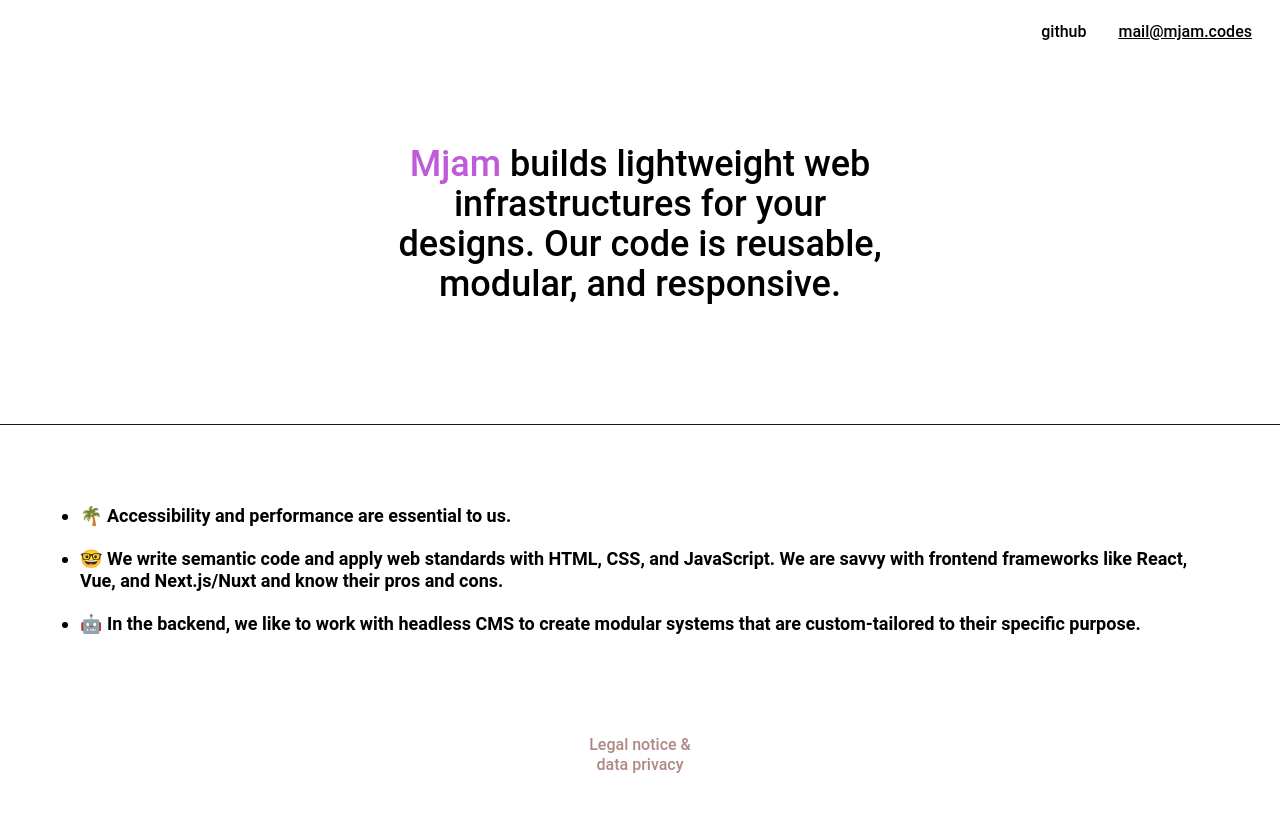
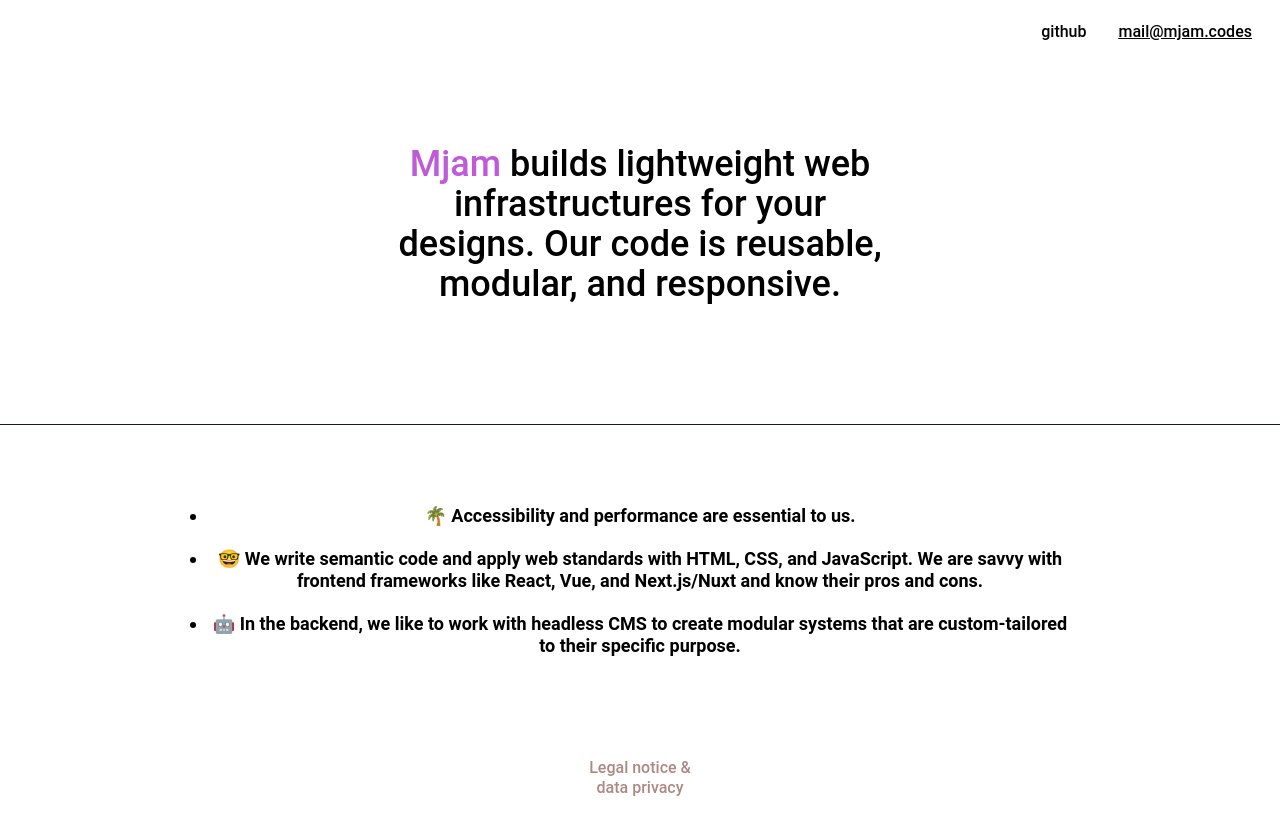
Before and after one commit to Mjam-Codes/mjam.codes, a Nuxt app: page / in a window 1280 px wide. Built offline with nearby package versions, Linux system fonts and the light colour scheme.

Commit message:
Adjust desktop styles of index page

```diff
--- a/components/SkillSet.vue
+++ b/components/SkillSet.vue
@@ -1,5 +1,5 @@
 <template>
-  <div class="container px-6 py-10 md:p-20">
+  <div class="container mx-auto px-6 py-10 md:p-20 md:max-w-5xl md:text-center">
   <ul class="list-disc font-semibold text-lg leading-tight">
     <li class="pb-5">🌴 Accessibility and performance are essential to us.</li>
     <li class="pb-5">🤓 We write semantic code and apply web standards with HTML, CSS, and JavaScript.  We are savvy with frontend frameworks like React, Vue, and Next.js/Nuxt and know their pros and cons.</li>
```
